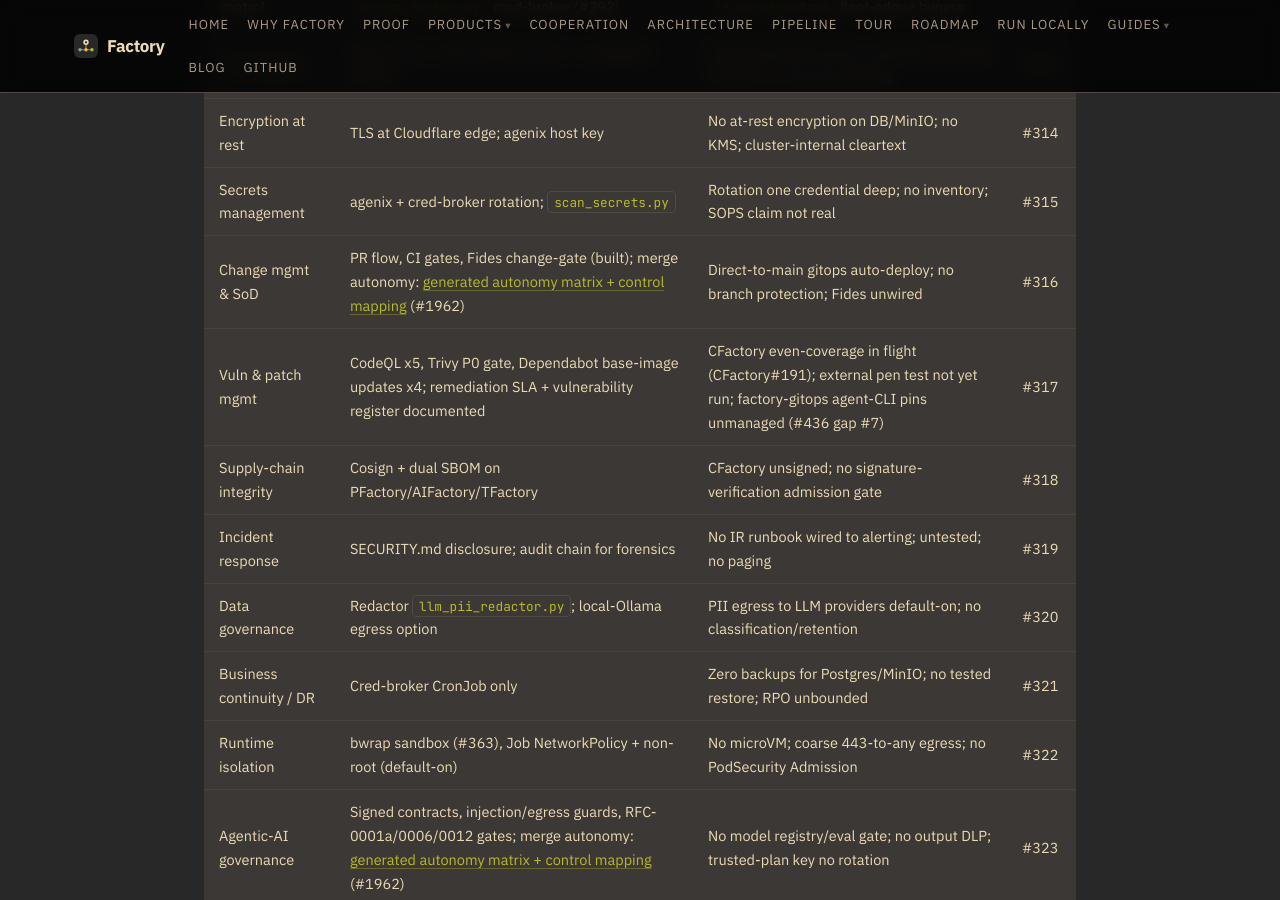
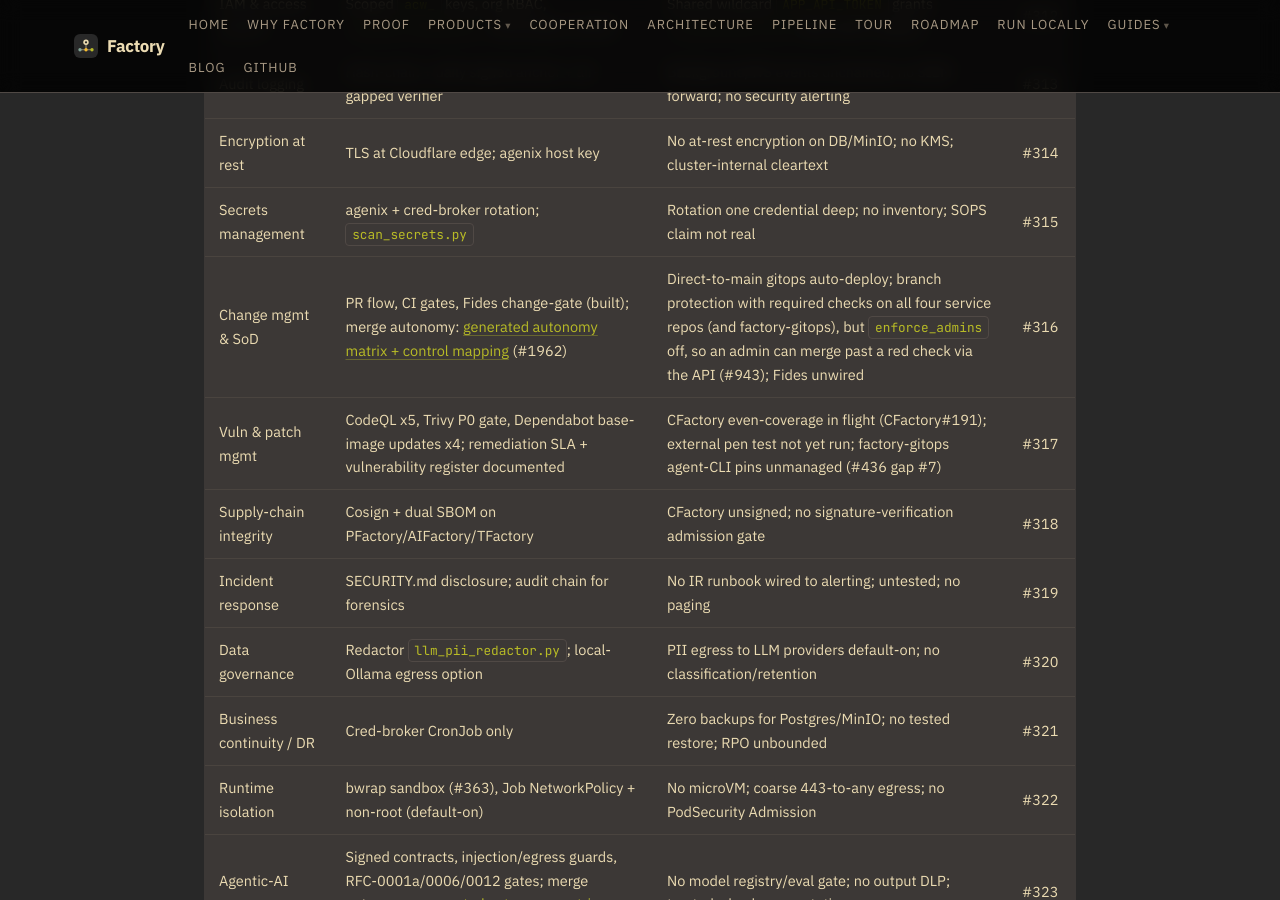
Before and after one commit to olafkfreund/Factory, a Jekyll site: the page built from docs/compliance/control-matrix.md, in a window 1280 px wide and 900 px high, scrolled down 2205 px. Built offline with Jekyll 4.4.1, drawn with Linux system fonts in a browser that asks for light colours; our own code applies the rules of GitHub Pages for plain Markdown files.

Commit message:
docs(#316): the control matrix row reflects branch protection as measured
Measured 2026-10-08: required checks on main in Factory/AIFactory/PFactory (8) and TFactory (9), factory-gitops (3); enforce_admins false on all, and an admin REST merge passes a red check (#1962 step 0, filed on #943).

Co-Authored-By: Claude Opus 5.5 <noreply@anthropic.com>
Claude-Session: https://claude.ai/code/session_01L5j1hQCdA4NmA4jiKDNBX4

```diff
--- a/docs/compliance/control-matrix.md
+++ b/docs/compliance/control-matrix.md
@@ -47,7 +47,7 @@ as separate columns here.
 | Audit logging | Hash-chain + daily signed anchor + air-gapped verifier | Background/WS events unchained; no SIEM forward; no security alerting | #313 |
 | Encryption at rest | TLS at Cloudflare edge; agenix host key | No at-rest encryption on DB/MinIO; no KMS; cluster-internal cleartext | #314 |
 | Secrets management | agenix + cred-broker rotation; `scan_secrets.py` | Rotation one credential deep; no inventory; SOPS claim not real | #315 |
-| Change mgmt & SoD | PR flow, CI gates, Fides change-gate (built); merge autonomy: [generated autonomy matrix + control mapping](https://aifactory.freundcloud.com/compliance/autonomy-matrix) (#1962) | Direct-to-main gitops auto-deploy; no branch protection; Fides unwired | #316 |
+| Change mgmt & SoD | PR flow, CI gates, Fides change-gate (built); merge autonomy: [generated autonomy matrix + control mapping](https://aifactory.freundcloud.com/compliance/autonomy-matrix) (#1962) | Direct-to-main gitops auto-deploy; branch protection with required checks on all four service repos (and factory-gitops), but `enforce_admins` off, so an admin can merge past a red check via the API (#943); Fides unwired | #316 |
 | Vuln & patch mgmt | CodeQL x5, Trivy P0 gate, Dependabot base-image updates x4; remediation SLA + vulnerability register documented | CFactory even-coverage in flight (CFactory#191); external pen test not yet run; factory-gitops agent-CLI pins unmanaged (#436 gap #7) | #317 |
 | Supply-chain integrity | Cosign + dual SBOM on PFactory/AIFactory/TFactory | CFactory unsigned; no signature-verification admission gate | #318 |
 | Incident response | SECURITY.md disclosure; audit chain for forensics | No IR runbook wired to alerting; untested; no paging | #319 |
```
